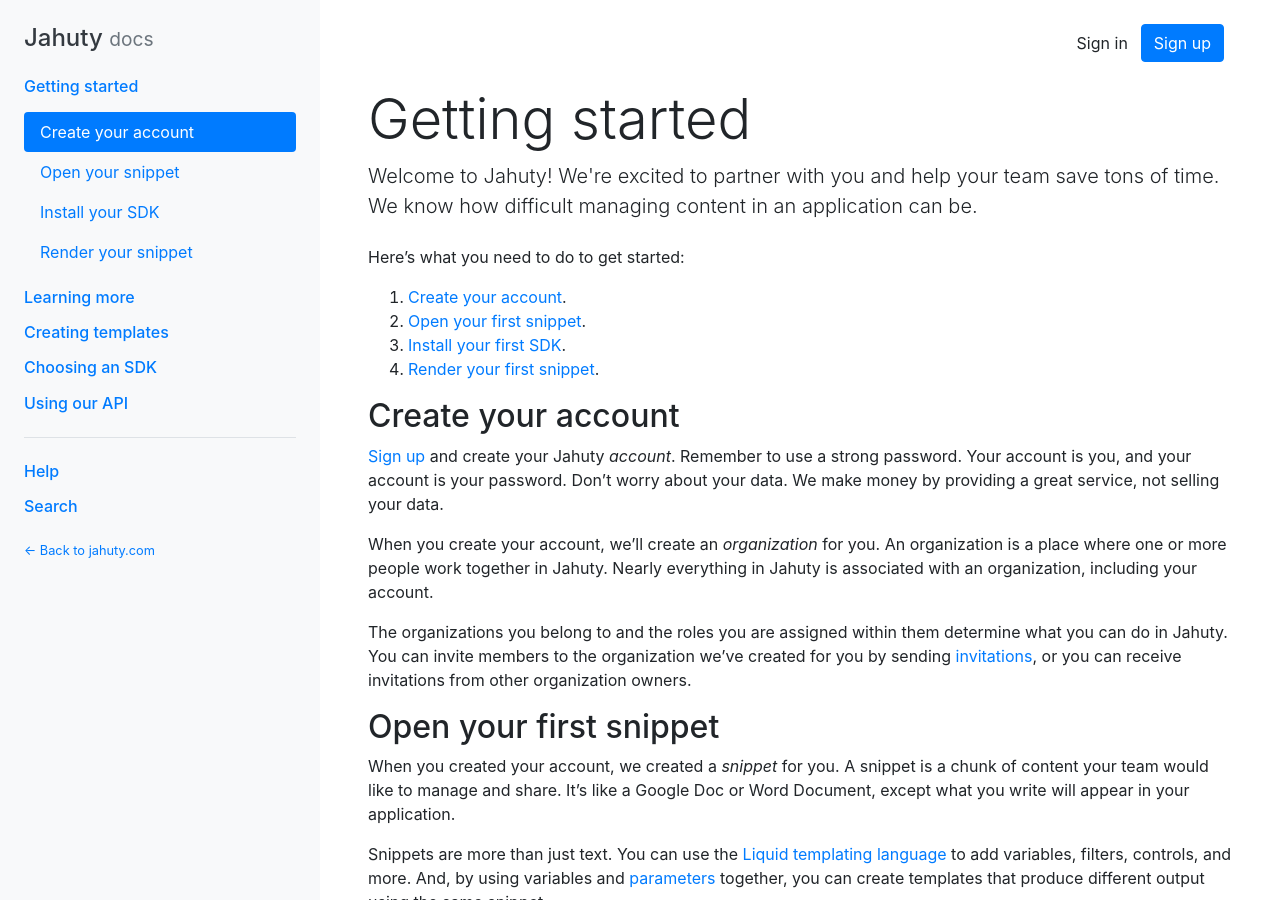
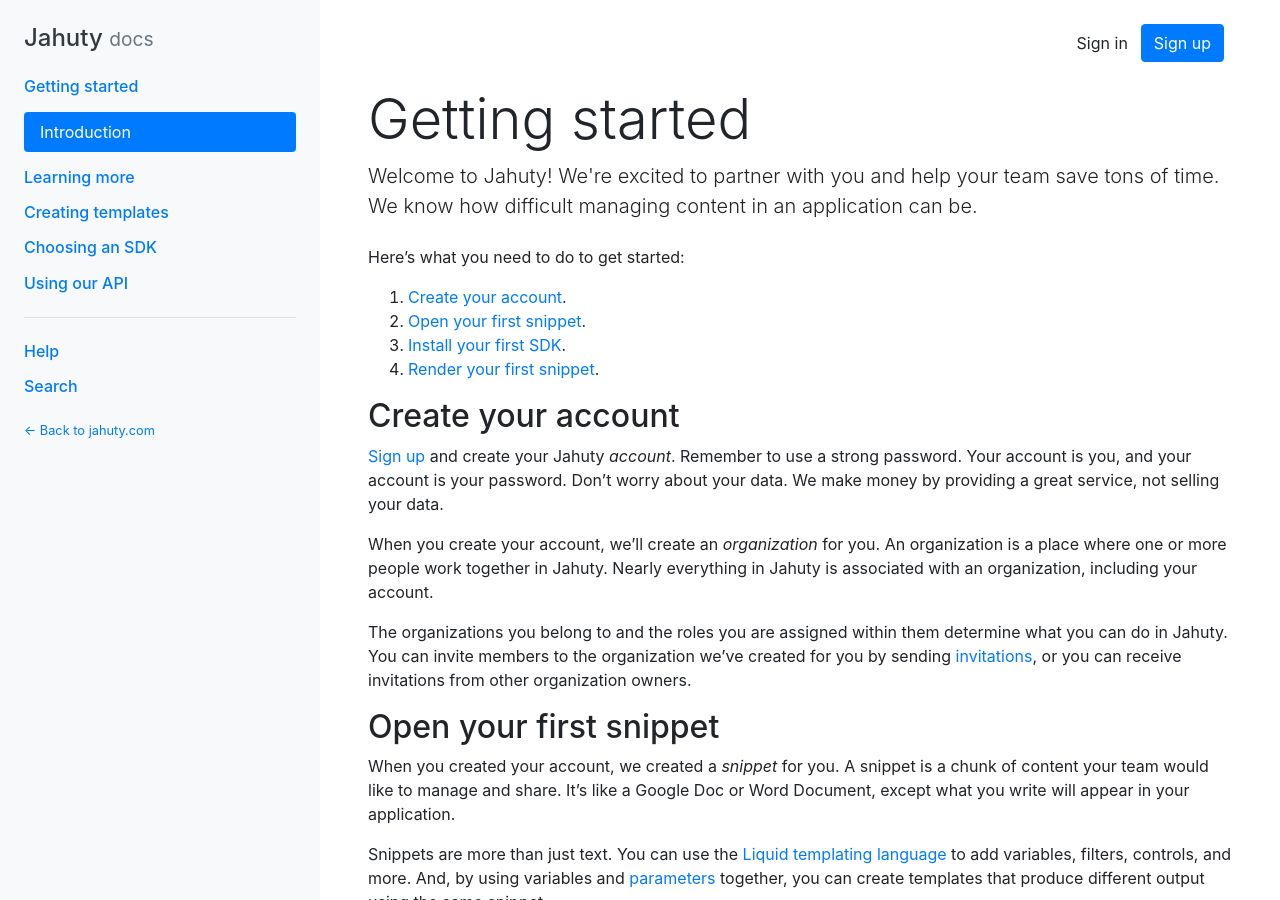
Before and after one commit to jahuty/documentation, a Jekyll site: the page built from getting-started.md, in a window 1280 px wide and 900 px high. Built offline with Jekyll 4.4.1, drawn with Linux system fonts in a browser that asks for light colours; nearby versions of some CDN libraries.

Commit message:
Simply getting started nav

```diff
--- a/_data/nav.yml
+++ b/_data/nav.yml
@@ -1,14 +1,8 @@
 - name: Getting started
   category: getting-started
   children:
-    - name: Create your account
+    - name: Introduction
       path: /getting-started
-    - name: Open your snippet
-      path: /getting-started#open-your-first-snippet
-    - name: Install your SDK
-      path: /getting-started#install-your-first-sdk
-    - name: Render your snippet
-      path: /getting-started#render-your-first-snippet
 - name: Learning more
   category: components
   children:
```
